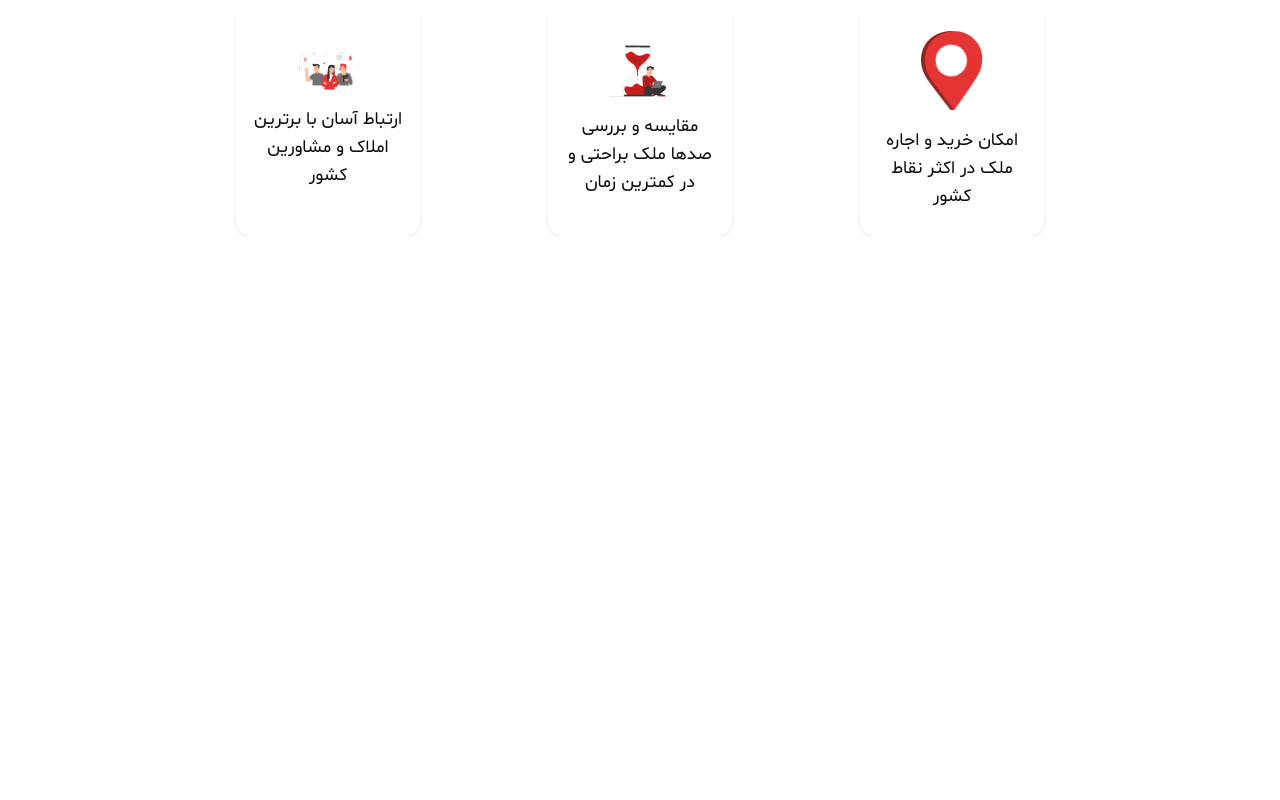
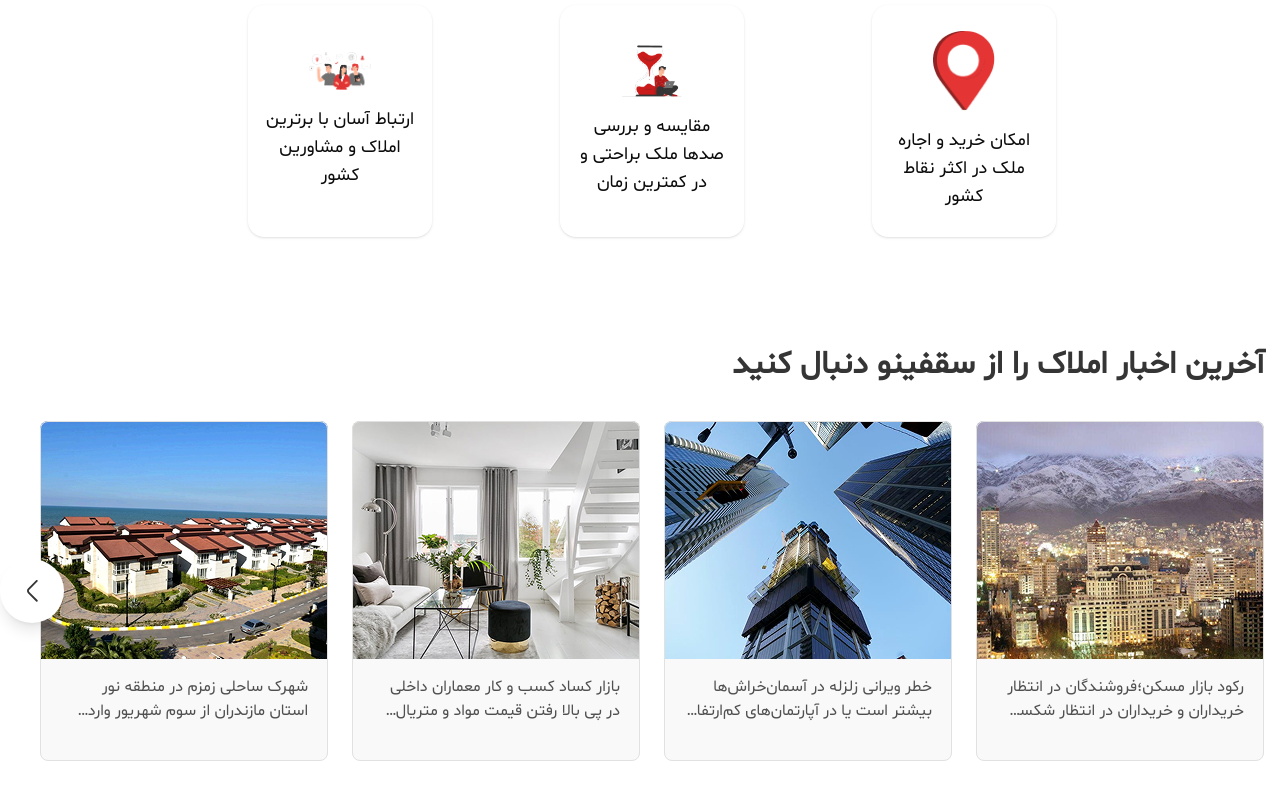
Before and after one commit to soheil-jalili/Saghfinoo, a Next.js app: page / in a window 1280 px wide. Shown: the part 2096-2896 px from the top of the page. Before the commit the page ends 2333 px from the top, so only its background shows below. Built offline with nearby package versions, Linux system fonts and the light colour scheme.

Commit message:
finish news

```diff
--- a/app/globals.css
+++ b/app/globals.css
@@ -24,6 +24,7 @@
   --font-thin-shabnam: Shabnam-Thin;
   --font-light-shabnam: Shabnam-Light;
 
+  --shadow-next-shadow :  0 3px 10px rgba(0,0,0,0.2)
 }
 
 @utility container {
--- a/app/page.tsx
+++ b/app/page.tsx
@@ -1,6 +1,7 @@
 import Estate from "@/components/templates/Index/Estate";
 import Features from "@/components/templates/Index/Features";
 import HeroSection from "@/components/templates/Index/HeroSection";
+import News from "@/components/templates/Index/News";
 import Services from "@/components/templates/Index/Services";
 import React from "react";
 
@@ -11,6 +12,7 @@ const Index: React.FC = () => {
       <Features />
       <Estate />
       <Services />
+      <News />
     </main>
   );
 };
--- a/components/templates/Index/MainCard.tsx
+++ b/components/templates/Index/MainCard.tsx
@@ -5,12 +5,14 @@ type MainCardItemType = {
   image: string;
   price?: string;
   title: string;
+  titleClass?: string;
 };
 
 const MainCard: React.FC<MainCardItemType> = ({
   image,
   price,
   title,
+  titleClass,
 }: MainCardItemType) => {
   return (
     <div className="h-85 bg-gray-2 rounded-lg overflow-hidden outline -outline-offset-1 outline-gray-4">
@@ -21,7 +23,11 @@ const MainCard: React.FC<MainCardItemType> = ({
             {price}
           </h5>
         ) : null}
-        <p className="text-gray-10 font-regular-shabnam text-base">{title}</p>
+        <h5
+          className={`text-gray-10 font-regular-shabnam text-base line-clamp-2 overflow-hidden ${titleClass}`}
+        >
+          {title}
+        </h5>
       </div>
     </div>
   );
--- /dev/null
+++ b/components/templates/Index/News.tsx
@@ -0,0 +1,88 @@
+"use client";
+
+import Title from "@/components/module/Title";
+import React from "react";
+import MainCard from "./MainCard";
+
+import { Swiper, SwiperSlide } from "swiper/react";
+import { Navigation } from "swiper/modules";
+
+// Import Swiper styles
+import "swiper/css";
+import "swiper/css/navigation";
+
+const News: React.FC = () => {
+  return (
+    <section className="container mb-26">
+      <Title
+        title="آخرین اخبار املاک را از سقفینو دنبال کنید"
+        className="mt-26 mb-8"
+      />
+
+      <div className="relative">
+        <Swiper
+          navigation={{
+            nextEl: ".next__icon",
+          }}
+          modules={[Navigation]}
+          className="mySwiper"
+          spaceBetween={24}
+          slidesPerView={4}
+        >
+          <SwiperSlide>
+            <MainCard
+              image="/assets/images/news/image1.png"
+              title="رکود بازار مسکن؛فروشندگان در انتظار خریداران و خریداران در انتظار شکست نرخ فروشندگان"
+              titleClass="px-5"
+            />
+          </SwiperSlide>
+          <SwiperSlide>
+            <MainCard
+              image="/assets/images/news/image2.png"
+              title="خطر ویرانی زلزله در آسمان‌خراش‌ها بیشتر است یا در آپارتمان‌های کم‌ارتفاع و یا خانه‌های"
+              titleClass="px-5"
+            />
+          </SwiperSlide>
+          <SwiperSlide>
+            <MainCard
+              image="/assets/images/news/image3.png"
+              title="بازار کساد کسب و کار معماران داخلی در پی بالا رفتن قیمت مواد و متریال اولیه و مصالح خارجی"
+              titleClass="px-5"
+            />
+          </SwiperSlide>
+          <SwiperSlide>
+            <MainCard
+              image="/assets/images/news/image4.png"
+              title="شهرک ساحلی زمزم در منطقه نور استان مازندران از سوم شهریور وارد بازار مزایده شده است. "
+              titleClass="px-5"
+            />
+          </SwiperSlide>
+          <SwiperSlide>
+            <MainCard
+              image="/assets/images/news/image3.png"
+              title="بازار کساد کسب و کار معماران داخلی در پی بالا رفتن قیمت مواد و متریال اولیه و مصالح خارجی"
+              titleClass="px-5"
+            />
+          </SwiperSlide>
+        </Swiper>
+
+        <div className="next__icon absolute top-1/2 -translate-y-1/2 -left-10 w-16 h-16 rounded-full flex items-center justify-center bg-white shadow-lg cursor-pointer z-10 hover:bg-gray-100 transition">
+          <svg
+            width="11"
+            height="22"
+            viewBox="0 0 11 22"
+            fill="none"
+            xmlns="http://www.w3.org/2000/svg"
+          >
+            <path
+              d="M9.80625 21.6719C9.56875 21.6719 9.33125 21.5844 9.14375 21.3969L0.99375 13.2469C-0.33125 11.9219 -0.33125 9.74687 0.99375 8.42188L9.14375 0.271875C9.50625 -0.090625 10.1062 -0.090625 10.4688 0.271875C10.8313 0.634375 10.8313 1.23438 10.4688 1.59688L2.31875 9.74687C1.71875 10.3469 1.71875 11.3219 2.31875 11.9219L10.4688 20.0719C10.8313 20.4344 10.8313 21.0344 10.4688 21.3969C10.2812 21.5719 10.0438 21.6719 9.80625 21.6719Z"
+              fill="#353535"
+            />
+          </svg>
+        </div>
+      </div>
+    </section>
+  );
+};
+
+export default News;
```
Also changed, not shown: package.json (+6 -5 lines), 1 other file (tests, documents, lock files or other folders).
